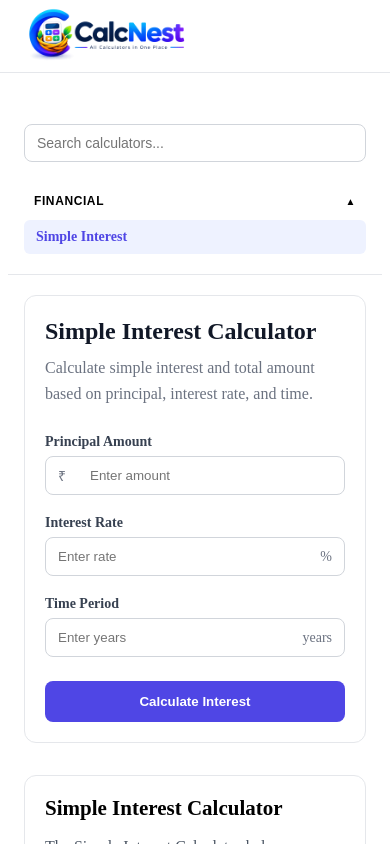
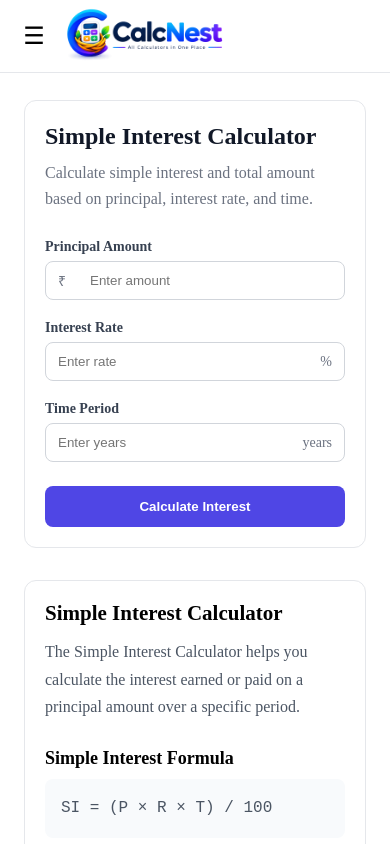
Before and after one commit to karankrish7832/calcnest, a React (Vite) app: page /calculators/simple-interest in a window 390 px wide. Shown: the top 844 px of the page. Built offline with nearby package versions, Linux system fonts and the light colour scheme.

Commit message:
Improve responsive layout and mobile sidebar

```diff
--- a/src/components/Header/Header.module.css
+++ b/src/components/Header/Header.module.css
@@ -8,7 +8,7 @@
     align-items: center;
     background: #ffffff;
     border-bottom: 1px solid #e5e7eb;
-    z-index: 100;
+    z-index: 300;
 }
 
 .container {
@@ -17,6 +17,7 @@
     display: flex;
     align-items: center;
     padding: 0 24px;
+    box-sizing: border-box;
 }
 
 .logoLink {
@@ -31,38 +32,41 @@
     height: auto;
 }
 
-@media (max-width: 768px) {
+.menuButton {
+    display: none;
+    align-items: center;
+    justify-content: center;
+    width: 40px;
+    height: 40px;
+    margin-right: 8px;
+    padding: 0;
+    border: 0;
+    border-radius: 8px;
+    background: transparent;
+    font-size: 24px;
+    line-height: 1;
+    cursor: pointer;
+}
+
+
+/* ================================
+   Mobile Header
+   ================================ */
+
+@media (max-width: 600px) {
     .header {
-        height: 82px;
+        height: 72px;
     }
 
-    .logo {
-        width: 190px;
+    .container {
+        padding: 0 14px;
     }
 
-    .body {
-        padding-top: 82px;
-    }
-
-    .sidebar {
-        top: 82px;
-    }
-}
-
-@media (max-width: 480px) {
-    .header {
-        height: 72px;
+    .menuButton {
+        display: flex;
     }
 
     .logo {
         width: 165px;
     }
-
-    .body {
-        padding-top: 72px;
-    }
-
-    .sidebar {
-        top: 72px;
-    }
 }
--- a/src/components/Header/Header.tsx
+++ b/src/components/Header/Header.tsx
@@ -4,14 +4,33 @@ import styles from "./Header.module.css";
 
 interface HeaderProps {
     onLogoClick: () => void;
+    onMenuClick: () => void;
+    isSidebarOpen: boolean;
 }
 
 const Header = ({
     onLogoClick,
+    onMenuClick,
+    isSidebarOpen,
 }: HeaderProps) => {
+
     return (
         <header className={styles.header}>
             <div className={styles.container}>
+                <button
+                    type="button"
+                    className={styles.menuButton}
+                    onClick={onMenuClick}
+                    aria-label={
+                        isSidebarOpen
+                            ? "Close calculator menu"
+                            : "Open calculator menu"
+                    }
+                    aria-expanded={isSidebarOpen}
+                >
+                    {isSidebarOpen ? "✕" : "☰"}
+                </button>
+
                 <Link
                     to="/"
                     className={styles.logoLink}
--- a/src/components/Layout/CalculatorLayout.module.css
+++ b/src/components/Layout/CalculatorLayout.module.css
@@ -9,13 +9,60 @@
 
 .main {
     min-width: 0;
-    margin-left: 292px;
-    padding: 32px;
+    min-height: calc(100vh - 96px);
+    margin-left: 260px;
+    display: flex;
+    flex-direction: column;
 }
 
-@media (max-width: 768px) {
+.content {
+    flex: 1;
+    padding: 32px;
+    box-sizing: border-box;
+}
+
+
+/* ================================
+   Mobile Overlay
+   ================================ */
+
+.overlay {
+    display: none;
+}
+
+
+/* ================================
+   Mobile Layout
+   ================================ */
+
+@media (max-width: 600px) {
+    .body {
+        padding-top: 72px;
+    }
+
     .main {
         margin-left: 0;
+        min-height: calc(100vh - 72px);
+    }
+
+    .content {
         padding: 20px 16px;
     }
+
+    .overlay {
+        display: block;
+        position: fixed;
+        top: 72px;
+        left: 0;
+        right: 0;
+        bottom: 0;
+        width: 100%;
+        height: auto;
+        padding: 0;
+        margin: 0;
+        border: 0;
+        background: rgba(0, 0, 0, 0.25);
+        z-index: 150;
+        cursor: pointer;
+    }
 }
--- a/src/components/Layout/CalculatorLayout.tsx
+++ b/src/components/Layout/CalculatorLayout.tsx
@@ -7,24 +7,55 @@ import styles from "./CalculatorLayout.module.css";
 
 const CalculatorLayout = () => {
     const [search, setSearch] = useState("");
+    const [isSidebarOpen, setIsSidebarOpen] = useState(false);
 
     const clearSearch = () => {
         setSearch("");
     };
 
+    const toggleSidebar = () => {
+        setIsSidebarOpen((current) => !current);
+    };
+
+    const closeSidebar = () => {
+        setIsSidebarOpen(false);
+    };
+
+    const handleCalculatorClick = () => {
+        clearSearch();
+        closeSidebar();
+    };
+
     return (
         <div className={styles.layout}>
-            <Header onLogoClick={clearSearch} />
+            <Header
+                onLogoClick={clearSearch}
+                onMenuClick={toggleSidebar}
+                isSidebarOpen={isSidebarOpen}
+            />
 
             <div className={styles.body}>
                 <Sidebar
                     search={search}
                     onSearchChange={setSearch}
-                    onCalculatorClick={clearSearch}
+                    onCalculatorClick={handleCalculatorClick}
+                    isOpen={isSidebarOpen}
                 />
 
+                {isSidebarOpen && (
+                    <button
+                        type="button"
+                        className={styles.overlay}
+                        aria-label="Close calculator menu"
+                        onClick={closeSidebar}
+                    />
+                )}
+
                 <main className={styles.main}>
-                    <Outlet />
+                    <div className={styles.content}>
+                        <Outlet />
+                    </div>
+
                     <Footer />
                 </main>
             </div>
--- a/src/components/Sidebar/Sidebar.module.css
+++ b/src/components/Sidebar/Sidebar.module.css
@@ -6,8 +6,10 @@
     width: 260px;
     overflow-y: auto;
     padding: 20px 16px;
+    box-sizing: border-box;
     border-right: 1px solid #e5e7eb;
     background: #ffffff;
+    z-index: 90;
 }
 
 .searchContainer {
@@ -22,6 +24,7 @@
     border-radius: 8px;
     font-size: 14px;
     outline: none;
+    background: #ffffff;
 }
 
 .searchInput:focus {
@@ -34,13 +37,27 @@
     gap: 12px;
 }
 
-@media (max-width: 768px) {
+
+/* ================================
+   Mobile Sidebar
+   ================================ */
+
+@media (max-width: 600px) {
     .sidebar {
-        position: static;
-        width: auto;
-        height: auto;
-        overflow: visible;
-        border-right: 0;
-        border-bottom: 1px solid #e5e7eb;
+        top: 72px;
+        bottom: 0;
+        left: 0;
+        width: 280px;
+        background: #ffffff;
+        transform: translateX(-100%);
+        transition: transform 0.25s ease;
+        overflow-y: auto;
+        border-right: 1px solid #e5e7eb;
+        border-bottom: 0;
+        z-index: 200;
+    }
+
+    .sidebar.open {
+        transform: translateX(0);
     }
 }
--- a/src/components/Sidebar/Sidebar.tsx
+++ b/src/components/Sidebar/Sidebar.tsx
@@ -8,13 +8,16 @@ interface SidebarProps {
     search: string;
     onSearchChange: (value: string) => void;
     onCalculatorClick: () => void;
+    isOpen: boolean;
 }
 
 const Sidebar = ({
     search,
     onSearchChange,
     onCalculatorClick,
+    isOpen
 }: SidebarProps) => {
+
     const filteredCalculators = useMemo(
         () => searchCalculators(calculators, search),
         [search]
@@ -30,7 +33,7 @@ const Sidebar = ({
     ] as const;
 
     return (
-        <aside className={styles.sidebar}>
+        <aside className={`${styles.sidebar} ${ isOpen ? styles.open : "" }`}>
             <div className={styles.searchContainer}>
                 <input
                     type="search"
```
